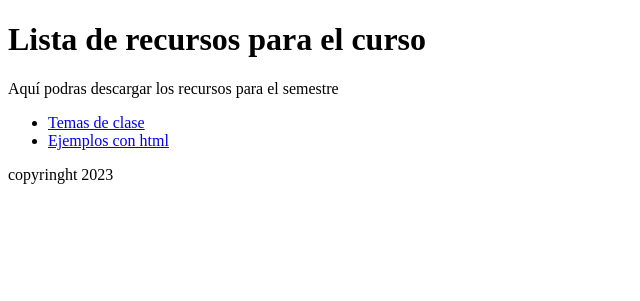
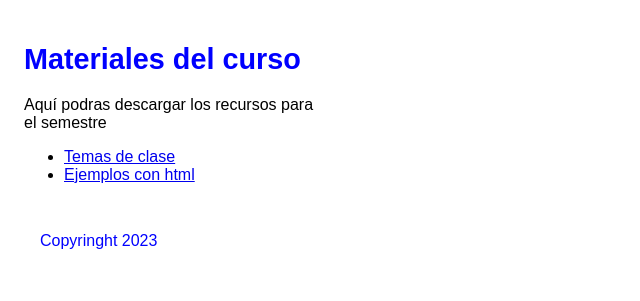
Before and after one commit to FJavier117/DevWeb, a plain HTML site: page index.html in a window 1280 px wide. Shown: the whole page, without its empty margins (0-640 px from the left). Drawn offline with Linux system fonts and the light colour scheme.

Commit message:
Se agregan estilos CSS

```diff
--- a/index.css
+++ b/index.css
@@ -0,0 +1,25 @@
+/*Reglas CSS por tipo de elemento, identificador, y clase*/
+body {
+    font-family: Arial, sans-serif;
+    font-size: 100%;
+    width: 300px;
+    padding: 1em; /*relativa respecto del tamaño de letra del elemento Unidades relativas*/
+}
+
+h1 {
+    font-size: 180%;
+}
+
+footer {
+    width: 300px;
+    padding: 1em; /*relativa respecto del tamaño de letra del elemento Unidades relativas*/
+}
+
+#copyright {
+    font-size: 75%;
+    text-align: right;
+}
+
+.base_color {
+    color: blue;
+}
--- a/index.html
+++ b/index.html
@@ -6,11 +6,11 @@
         <meta charset="utf-8">
         <title>Title</title>
         <!--especifica la relación entre el documento actual y un recurso externo. -->
-        <link rel="stylesheet" href="">
+        <link rel="stylesheet" href="index.css">
    </head>
 
    <body>
-        <h1 class="base_color">Lista de recursos para el curso</h1>
+        <h1 class="base_color">Materiales del curso</h1>
         <p>Aquí podras descargar los recursos para el semestre</p>
         <ul id="link">
             <li><a href="#">Temas de clase</a></li>
@@ -19,7 +19,7 @@
         <p></p>
    </body>
    <footer>
-        <p id="copyringht" class="base_color">copyringht 2023</p>
+        <p id="copyringht" class="base_color">Copyringht 2023</p>
    </footer>
 
 </html>
```
